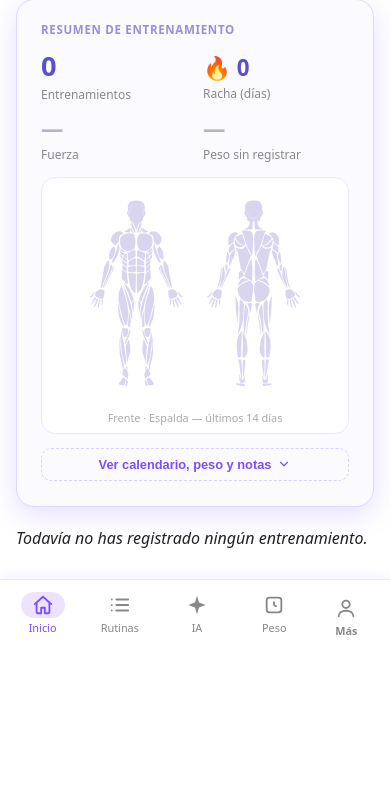
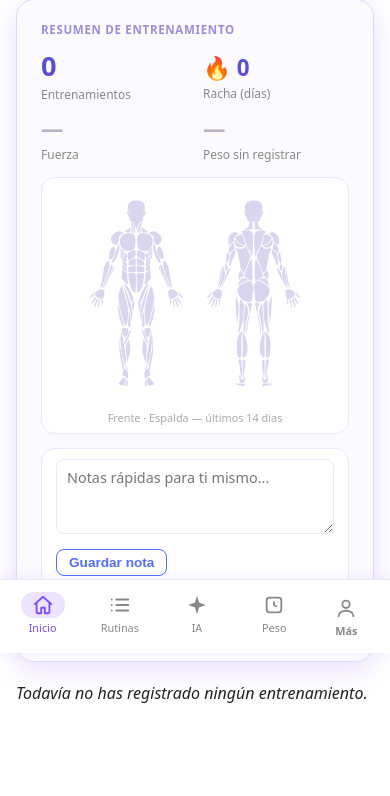
Before and after one commit to jaimemorenov621-cmyk/gym-tracker, a Flask app: page / in a window 390 px wide. Shown: the part 191-987 px from the top of the page. Before the commit the page ends 826 px from the top, so only its background shows below. Run offline with Flask 3, Linux system fonts and the light colour scheme; the visitor is signed in with stand-in values (Sample User, id 1); data that the repository does not hold is empty.

Commit message:
Las notas generales vuelven a verse siempre en el resumen de Inicio
Solo calendario y peso quedan detrás del botón "Ver calendario y
peso" en móvil -- las notas se movieron antes del botón y salieron
del selector que las ocultaba, a petición explícita de Jaime (quiere
verlas a primera vista sin desplegar nada).

```diff
--- a/app/static/style.css
+++ b/app/static/style.css
@@ -788,8 +788,7 @@ en vez de solo encogerla, que era lo que seguía sin caber.  */
     .dash-muscle-map { flex-basis: auto; padding: 8px; }
     .mm-figure { width: 108px; }
     .dashboard-panel:not(.dash-expanded) .dash-calendar,
-    .dashboard-panel:not(.dash-expanded) .dash-weight,
-    .dashboard-panel:not(.dash-expanded) .dash-notes {
+    .dashboard-panel:not(.dash-expanded) .dash-weight {
         display: none;
     }
     .dash-toggle { display: flex; }
--- a/app/templates/index.html
+++ b/app/templates/index.html
@@ -97,9 +97,16 @@
                 </div>
             </div>
         </div>
+        <div class="dash-notes" id="dashNotes">
+            <form action="{{ url_for('update_notes') }}" method="post">
+                {{ notes_form.hidden_tag() }}
+                {{ notes_form.notes(rows=3, placeholder="Notas rápidas para ti mismo...") }}
+                <button type="submit" class="btn-outline">Guardar nota</button>
+            </form>
+        </div>
         <button type="button" class="dash-toggle" aria-expanded="false"
-                aria-controls="dashCalendar dashWeight dashNotes" onclick="toggleDashExtra(this)">
-            <span class="dash-toggle-label">Ver calendario, peso y notas</span>
+                aria-controls="dashCalendar dashWeight" onclick="toggleDashExtra(this)">
+            <span class="dash-toggle-label">Ver calendario y peso</span>
             {{ macros.icon('chevron-down', 14) }}
         </button>
         <div class="dash-weight" id="dashWeight">
@@ -118,13 +125,6 @@
                     <a href="{{ url_for('weight') }}">Registrar peso →</a>
                 </p>
             {% endif %}
-        </div>
-        <div class="dash-notes" id="dashNotes">
-            <form action="{{ url_for('update_notes') }}" method="post">
-                {{ notes_form.hidden_tag() }}
-                {{ notes_form.notes(rows=3, placeholder="Notas rápidas para ti mismo...") }}
-                <button type="submit" class="btn-outline">Guardar nota</button>
-            </form>
         </div>
     </div>
 
@@ -198,7 +198,7 @@
             const expanded = panel.classList.toggle('dash-expanded');
             btn.setAttribute('aria-expanded', expanded);
             btn.querySelector('.dash-toggle-label').textContent =
-                expanded ? 'Ocultar calendario, peso y notas' : 'Ver calendario, peso y notas';
+                expanded ? 'Ocultar calendario y peso' : 'Ver calendario y peso';
             if (expanded) {
                 if (weightMiniChart) {
                     weightMiniChart.resize();
```
